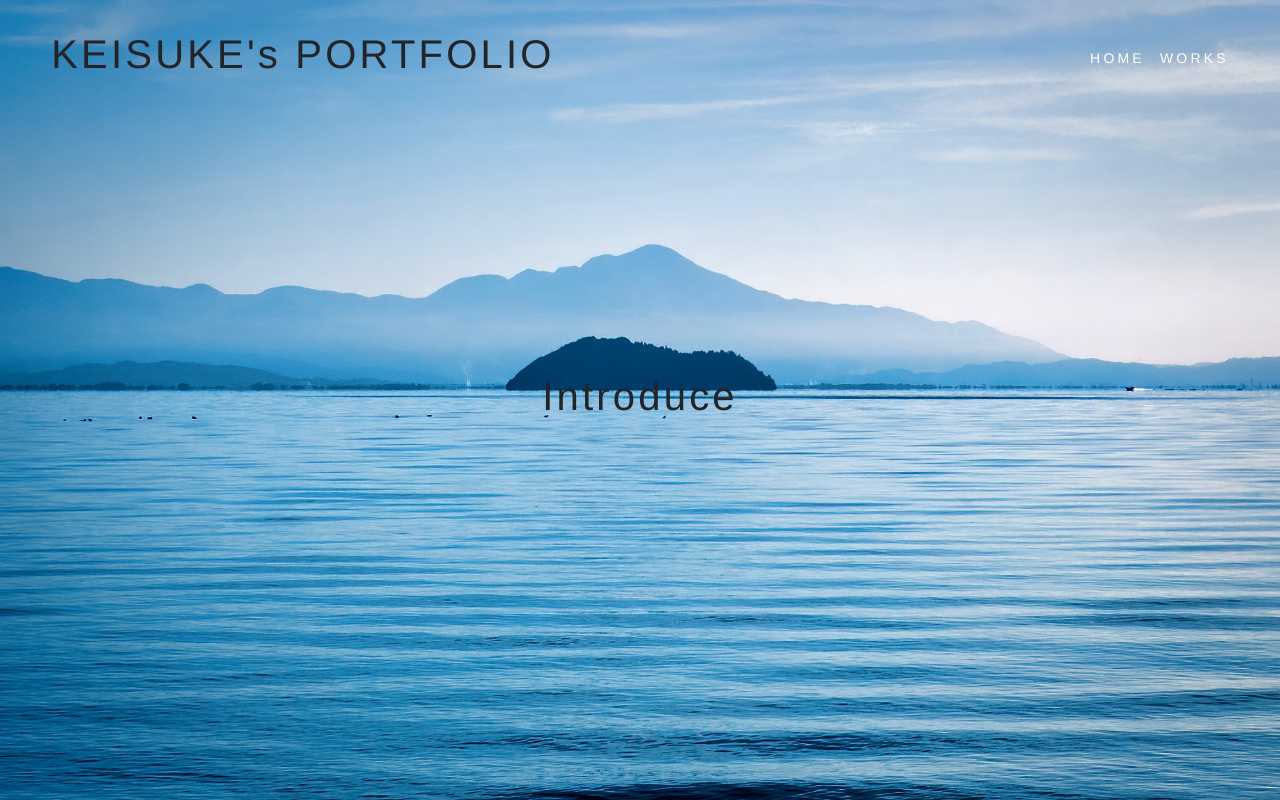
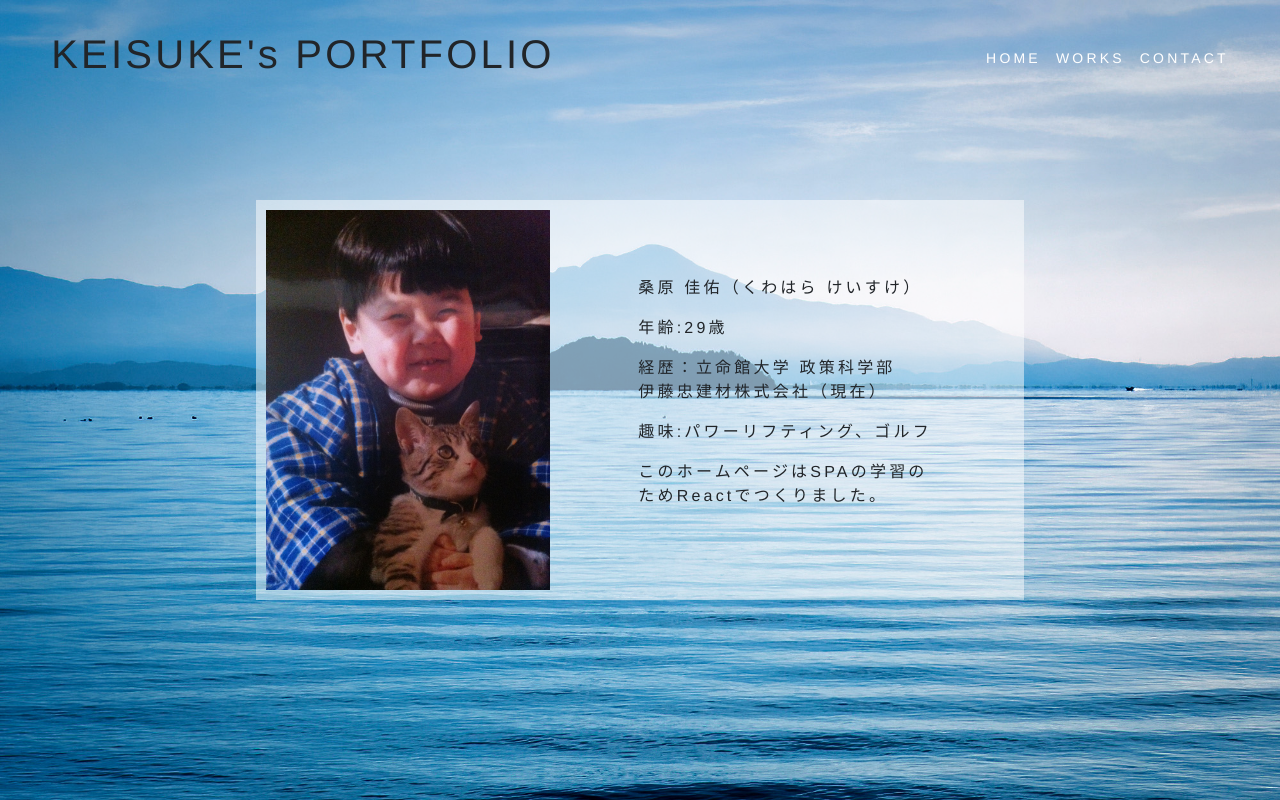
Before and after one commit to keisuke90/Portfolio-React, a React (Create React App) app: page / in a window 1280 px wide. Built offline with nearby package versions, Linux system fonts and the light colour scheme.

Commit message:
update home

```diff
--- a/src/App.jsx
+++ b/src/App.jsx
@@ -3,6 +3,7 @@ import { BrowserRouter, Routes, Route } from 'react-router-dom';
 import { Header } from "./components/Header";
 import { Home } from "./components/Home";
 import { Works } from "./components/Works";
+import { Contact } from "./components/Contact";
 import "./styles.css";
 
 export const App = () => {
@@ -13,6 +14,7 @@ export const App = () => {
                 <Routes>
                     <Route index element={<Home />} />
                     <Route path="works" element={<Works />} />
+                    <Route path="contact" element={<Contact />} />
                 </Routes>
             </BrowserRouter>
         </>
--- /dev/null
+++ b/src/components/Contact.jsx
@@ -0,0 +1,11 @@
+import React from "react";
+
+export const Contact = () => {
+  return (
+    <>
+        <div className="contact-content">
+            <h1><a className="contact-name" href="https://www.wantedly.com/id/keisuke90">Wantedly</a></h1>
+        </div>
+    </>
+  );
+};
--- a/src/components/Header.jsx
+++ b/src/components/Header.jsx
@@ -10,6 +10,7 @@ export const Header = () => {
                 <ul>
                     <li><Link to="/">HOME</Link></li>
                     <li><Link to="works">WORKS</Link></li>
+                    <li><Link to="contact">CONTACT</Link></li>
                 </ul>
             </nav>
         </div>
--- a/src/components/Home.jsx
+++ b/src/components/Home.jsx
@@ -1,11 +1,21 @@
 import React from "react";
+import Pic from "../images/picture.JPG"
 
 export const Home = () => {
   return (
     <>
         <div className="main-content">
-            <h1>Introduce</h1>
-            <img src="" alt=""/>
+            <div className="introduce-wrapper">
+                <img className="image" src={Pic} alt="Image" />
+                <div className="introduce-content">
+                    <p>桑原 佳佑（くわはら けいすけ）</p>
+                    <p>年齢:29歳</p>
+                    <p>経歴：立命館大学 政策科学部<br></br>伊藤忠建材株式会社（現在）</p>
+                    <p>趣味:パワーリフティング、ゴルフ</p>
+                    <p>このホームページはSPAの学習のためReactでつくりました。
+                    </p>
+                </div>
+            </div>
         </div>
     </>
   );
--- a/src/styles.css
+++ b/src/styles.css
@@ -61,3 +61,33 @@ h2 {
     align-items: center;
     height: 100vh;
 }
+
+.contact-content {
+    display: flex;
+    justify-content: center;
+    align-items: center;
+    height: 100vh;
+}
+
+.introduce-wrapper {
+    background-color: rgba(255,255,255, 0.5);
+    display: flex;
+    justify-content: center;
+    width: 60%;
+}
+
+.image {
+    height: 400px;
+    width: auto;
+    border-radius: 10px;
+    padding: 10px;
+}
+
+.introduce-content {
+    margin: auto;
+    width: 40%;
+}
+
+.contact-name {
+    color: #6868ab;
+}
```
